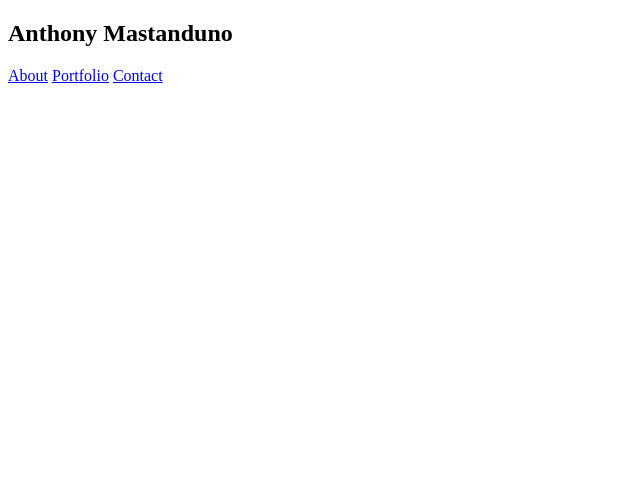
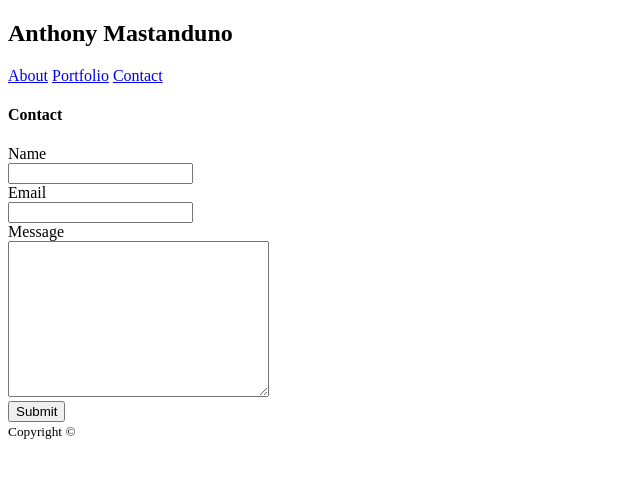
Before and after one commit to odavom/Basic-Portfolio, a plain HTML site: page contact.html in a window 1280 px wide. Shown: the whole page, without its empty margins (0-640 px from the left). Drawn offline with Linux system fonts and the light colour scheme.

Commit message:
updated about portfolio contact

```diff
--- a/contact.html
+++ b/contact.html
@@ -22,3 +22,29 @@
                 </nav>
             </div>
         </header>
+
+        <section>
+            <div>
+                <h4>Contact</h4>
+            </div>
+                <form>
+                    Name<br>
+                    <input type="text" name="name"><br>
+                    Email<br>
+                    <input type="text" name="email"><br>
+                    Message<br>
+                    <textarea name="message" rows="10" cols="30"></textarea><br>
+                    <input type="submit">
+                </form>
+            <div>
+
+            </div>
+        </section>
+
+        <footer>
+            <small>Copyright ©</small>
+        </footer>
+
+    </body>
+
+</html>
```
Also changed, not shown: index.html (+4 -0 lines), portfolio.html (+16 -0 lines).
